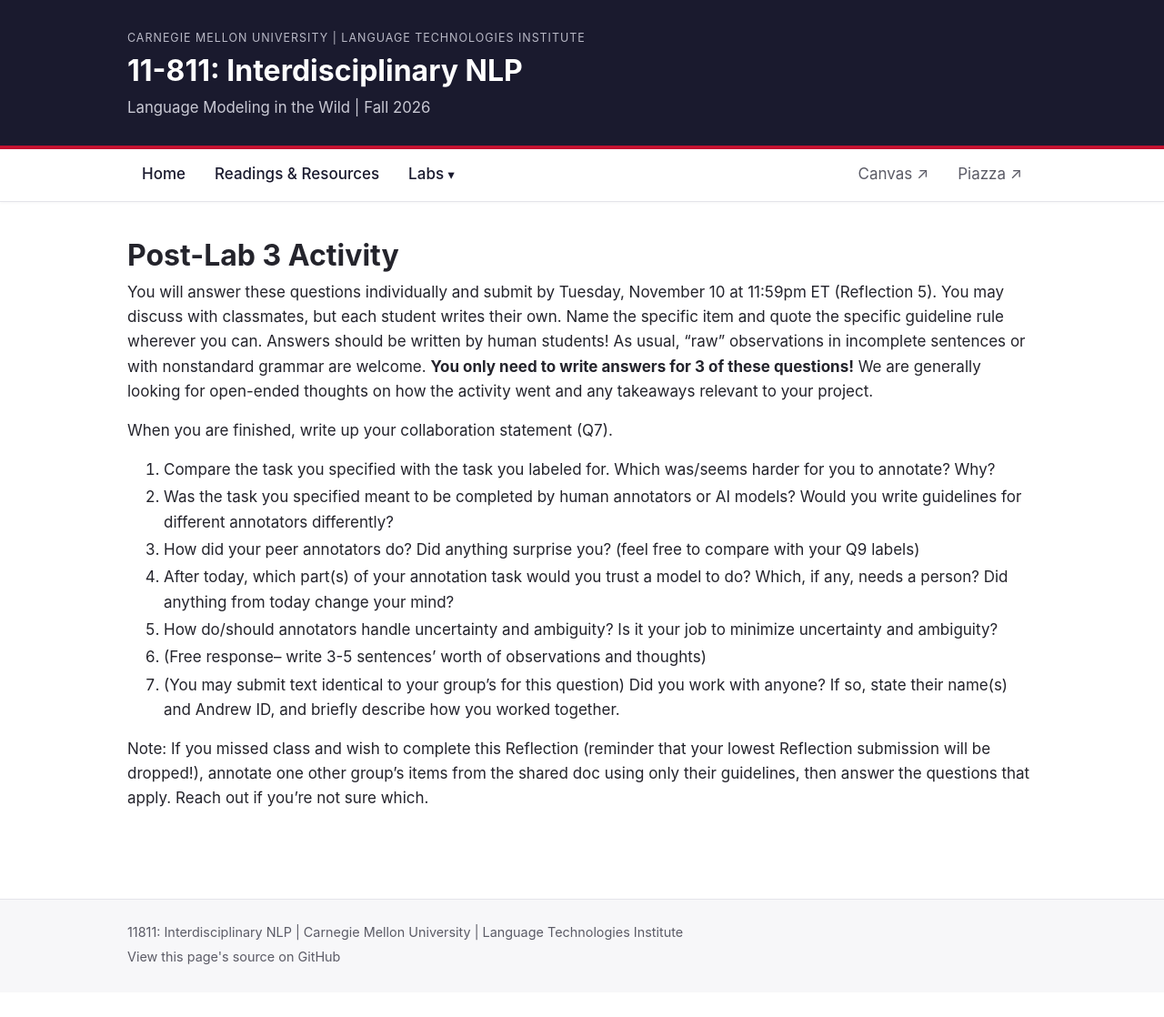
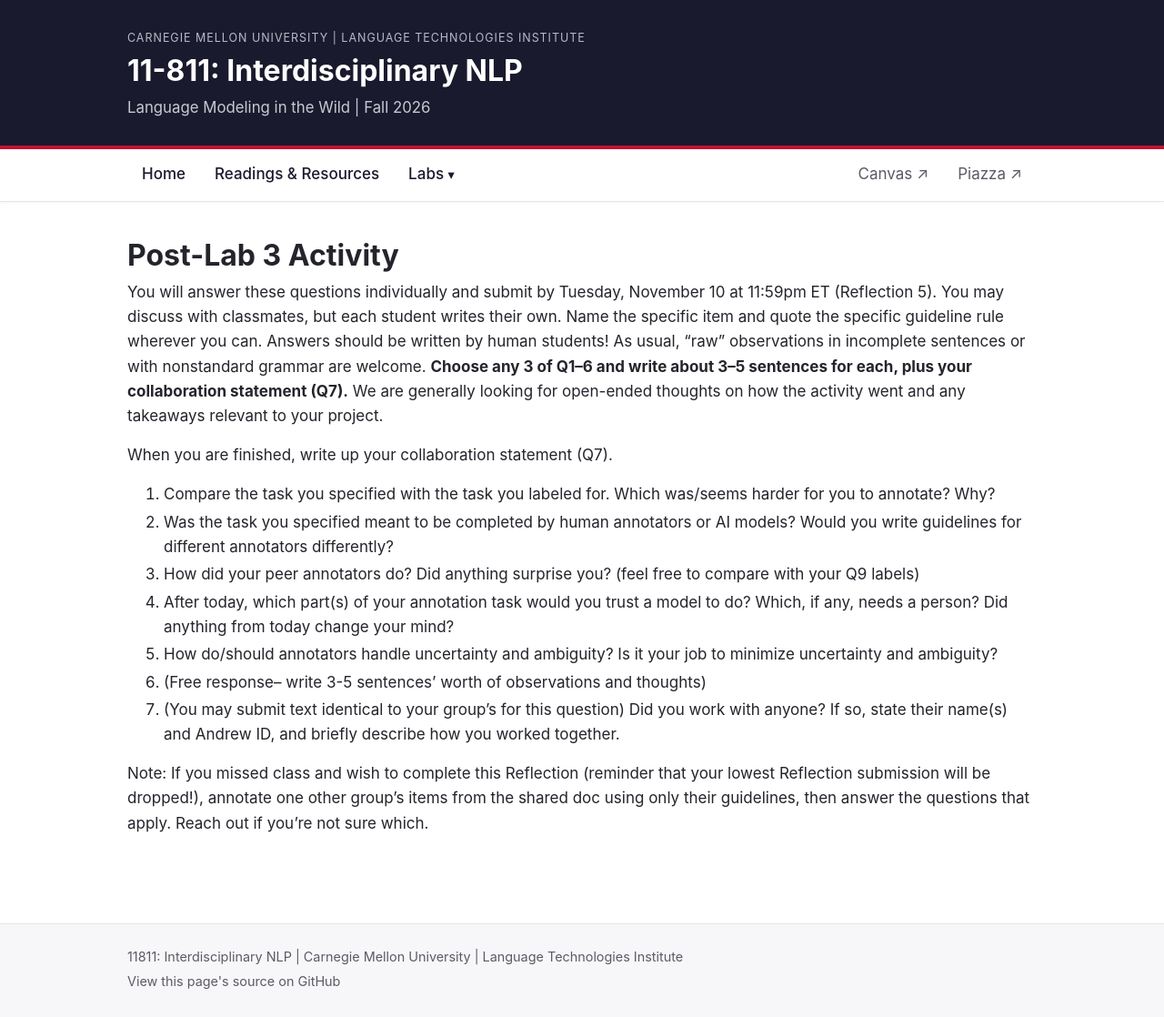
Before and after one commit to clarana/NLPintheWild, a Jekyll site: the page built from post-lab3-activity.md, in a window 1280 px wide and 1118 px high. Shown: the whole window at 91% size. Built offline with Jekyll 4.4.1, drawn with Linux system fonts in a browser that asks for light colours.

Commit message:
Post-Lab 3 activity: clarify answer length and required questions
Co-Authored-By: Claude Opus 5.5 <noreply@anthropic.com>

```diff
--- a/post-lab3-activity.md
+++ b/post-lab3-activity.md
@@ -6,7 +6,7 @@ permalink: /post-lab3-activity/
 
 # Post-Lab 3 Activity
 
-You will answer these questions individually and submit by Tuesday, November 10 at 11:59pm ET (Reflection 5). You may discuss with classmates, but each student writes their own. Name the specific item and quote the specific guideline rule wherever you can. Answers should be written by human students! As usual, "raw" observations in incomplete sentences or with nonstandard grammar are welcome. **You only need to write answers for 3 of these questions!** We are generally looking for open-ended thoughts on how the activity went and any takeaways relevant to your project.
+You will answer these questions individually and submit by Tuesday, November 10 at 11:59pm ET (Reflection 5). You may discuss with classmates, but each student writes their own. Name the specific item and quote the specific guideline rule wherever you can. Answers should be written by human students! As usual, "raw" observations in incomplete sentences or with nonstandard grammar are welcome. **Choose any 3 of Q1–6 and write about 3–5 sentences for each, plus your collaboration statement (Q7).** We are generally looking for open-ended thoughts on how the activity went and any takeaways relevant to your project.
 
 When you are finished, write up your collaboration statement (Q7).
 
```
